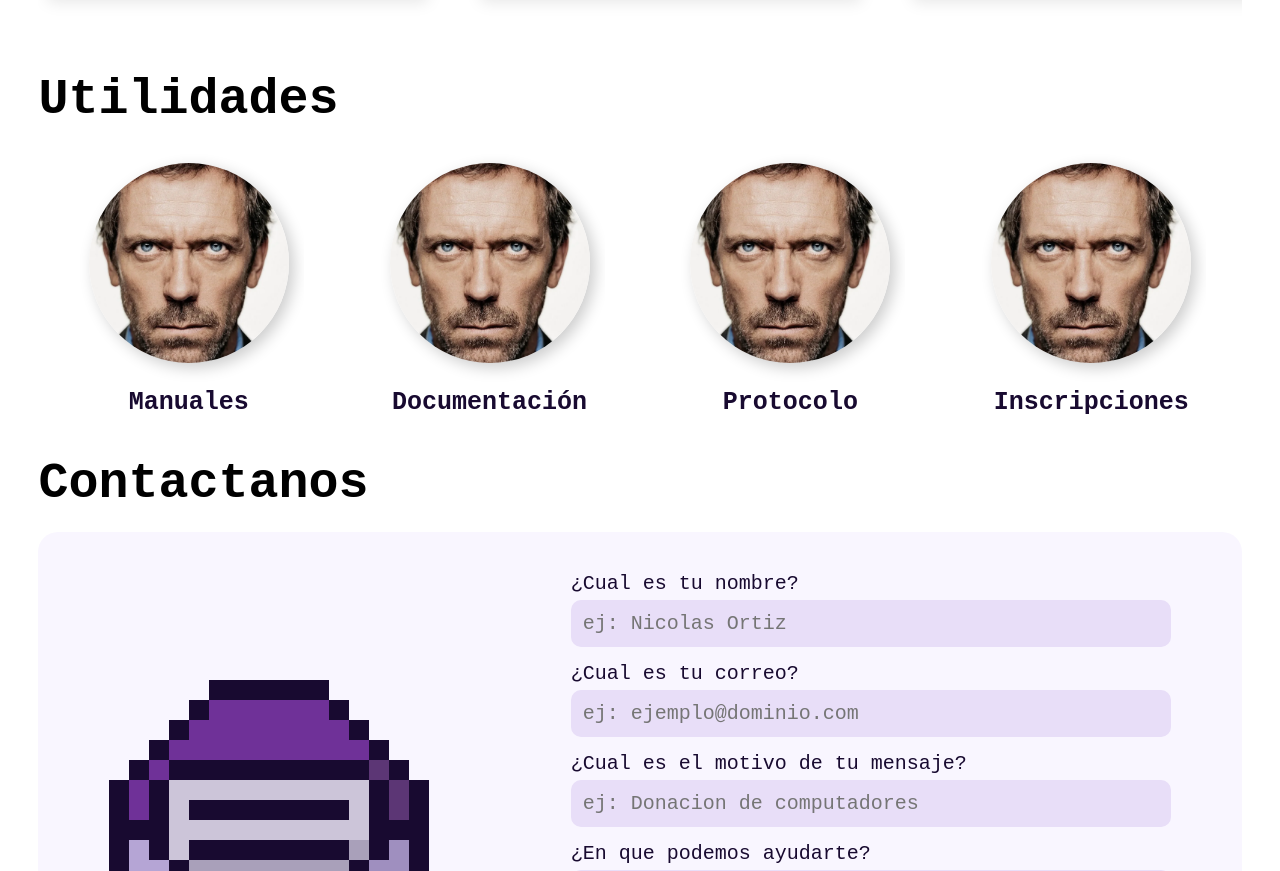
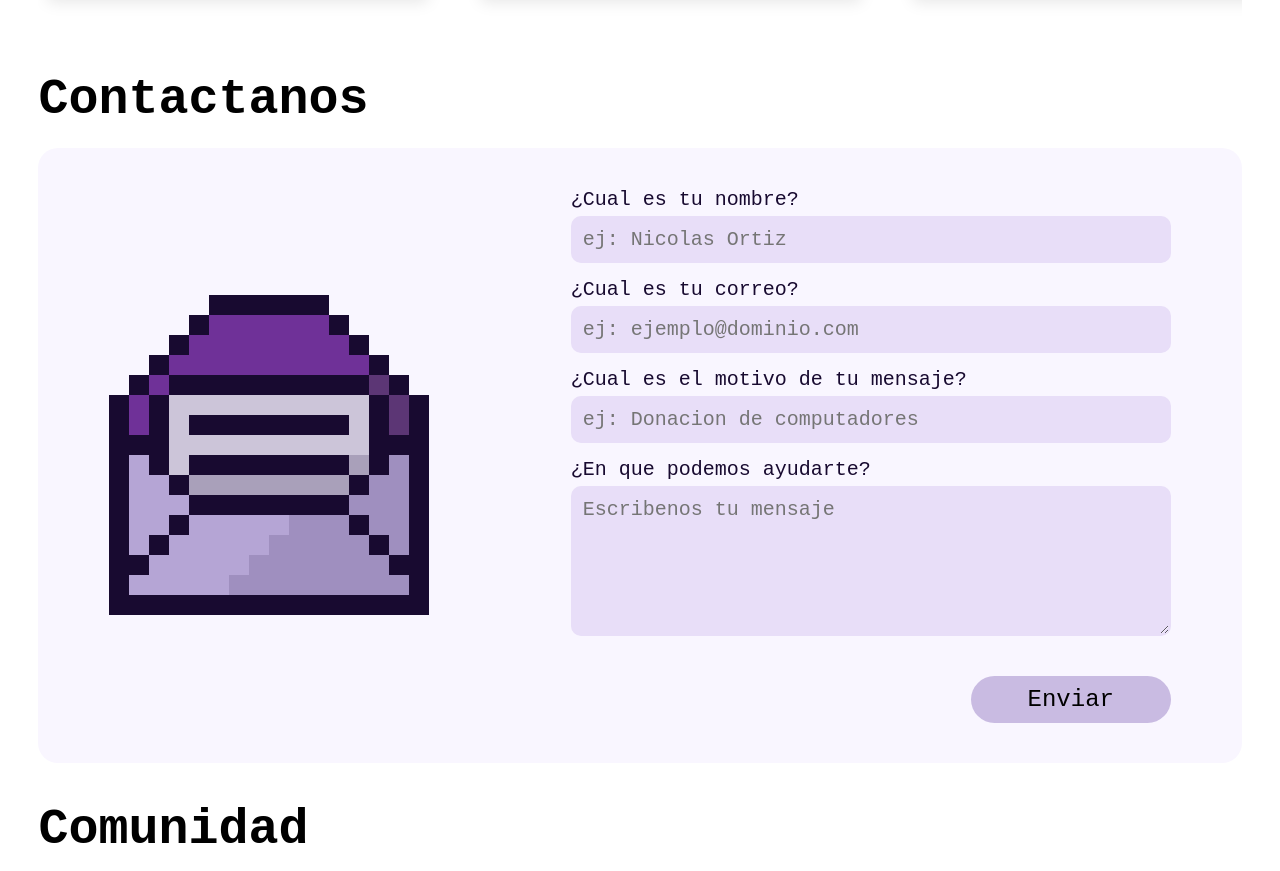
Before and after one commit to caiuc/equipo-6-haCAIthon-2026, a plain HTML site: page frontend/index.html in a window 1280 px wide. Shown: the part 1399-2270 px from the top of the page. Drawn offline with Linux system fonts and the light colour scheme; a web font is replaced by a local one.

Commit message:
final frontend

```diff
--- a/frontend/index.html
+++ b/frontend/index.html
@@ -72,27 +72,7 @@
         </div>
     </div>
 
-    <div class="container">
-        <h2 class="container-title">Utilidades</h2>
-        <div class="documents">
-            <a href="#" class="document">
-                <img src="images/place_holder.png" alt="Imagen Documento" class="document-image">
-                <h3 class="document-title">Manuales</h3>
-            </a>
-            <a href="#" class="document">
-                <img src="images/place_holder.png" alt="Imagen Documento" class="document-image">
-                <h3 class="document-title">Documentación</h3>
-            </a>
-            <a href="#" class="document">
-                <img src="images/place_holder.png" alt="Imagen Documento" class="document-image">
-                <h3 class="document-title">Protocolo</h3>
-            </a>
-            <a href="#" class="document">
-                <img src="images/place_holder.png" alt="Imagen Documento" class="document-image">
-                <h3 class="document-title">Inscripciones</h3>
-            </a>
-        </div>
-    </div>
+
 
     <div class="container" id="contactanos">
         <h2 class="container-title">Contactanos</h2>
```
